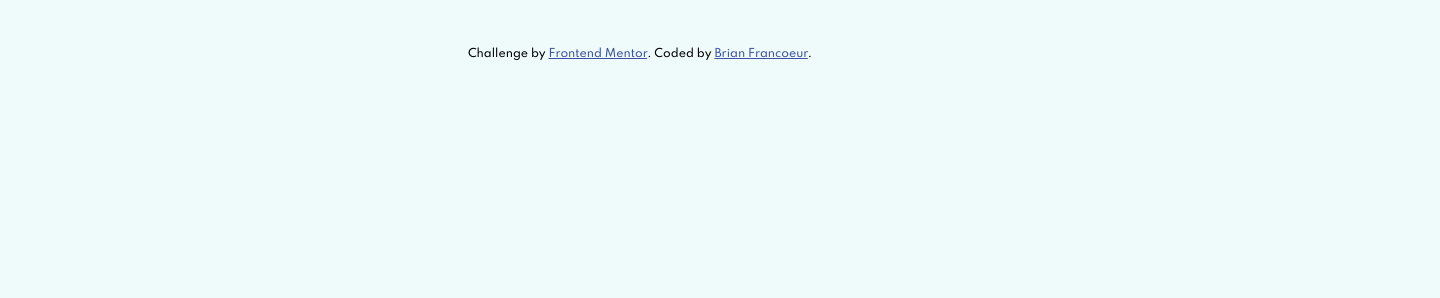
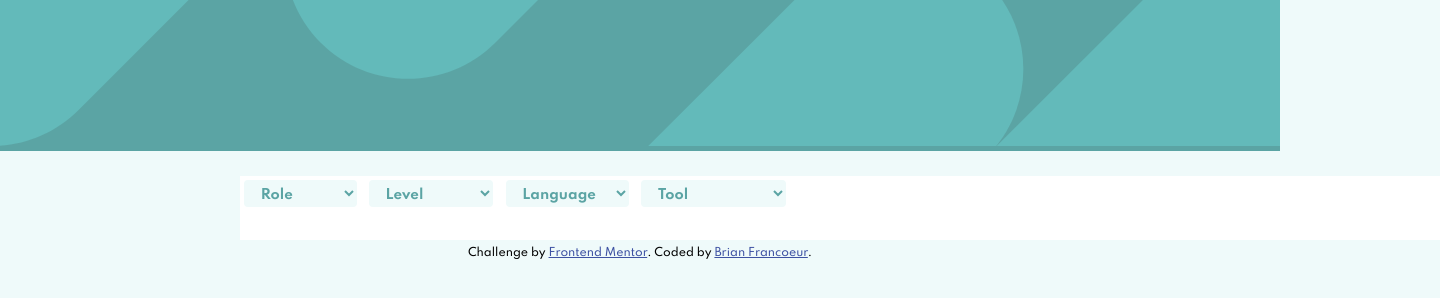
Before and after one commit to BFrancoeur/fem-static-job-listings, a website with bundled scripts: page index.html in a window 1280 px wide. Shown: the whole page, 1440 px wide, since content can reach past the window. Built offline with nearby package versions, Linux system fonts and the light colour scheme; no server answers.

Commit message:
add job categories select elements and options

```diff
--- a/index.css
+++ b/index.css
@@ -11,6 +11,7 @@
   /* Colors */
   --color-white: hsl(255, 100%, 100%);
   --color-primary: hsl(180, 29%, 50%);
+  --color-accent: hsl(181, 39%, 56%);
   --color-neutral: hsl(180, 52%, 96%);
   --color-neutral-dark: hsl(180, 8%, 52%);
   --color-neutral-extra-dark: hsl(180, 14%, 20%);
@@ -33,8 +34,65 @@ h1, h2, h3, h4, h5, h6 {
   font-weight: var(--font-weight-bold);
 }
 
+.app-header {
+  position: relative;
+  background-color: var(--color-primary);
+  margin-bottom: 6rem;
+}
+
+.wrapper {
+  position: absolute;
+  top: 8rem;
+  left: 0;
+  width: 100%;
+  max-width: 1440px;
+  padding: 0;
+  margin: 3rem auto;
+  content: "";
+  display: table;
+  clear: both;
+}
+
+.bg-header {
+  position: relative;
+  top: 0;
+  left: 0;
+  width: 100%;
+  height: auto;
+  background-position: center;
+  background-repeat: no-repeat;
+}
+
+#job-categories {
+  position: absolute;
+  left: 240px;
+  width: 100%;
+  max-width: 1200px;
+  height: 4rem;
+  background-color: var(--color-white);
+}
+
+#job-categories select {
+    font-family: "Spartan", sans-serif;
+    font-weight: var(--font-weight-bold);
+    padding: 0.45rem 0.8rem .25rem;
+    margin: 0.25rem;
+    color: var(--color-primary);
+    background-color: var(--color-neutral);
+    border-radius: 4px;
+    border: none;
+    transition: all .2s;
+}
+
+#job-categories select:focus {
+  border: none;
+  outline: none;
+}
+
 #jobs-list {
-  margin: 3rem;
+  width: 100%;
+  max-width: 1440px;
+  margin: 3rem auto;
 }
 
 .job-listing {
@@ -131,7 +189,7 @@ h1, h2, h3, h4, h5, h6 {
 
   .tag {
     display: inline-block;
-    padding: 0.25rem 0.8rem;
+    padding: 0.45rem 0.8rem .25rem;
     margin: 0.25rem;
     color: var(--color-primary);
     background-color: var(--color-neutral);
--- a/index.html
+++ b/index.html
@@ -18,7 +18,46 @@
   </style>
 </head>
 <body>
-    <div id="jobs-list"></div>
+    <header class="app-header">
+      <img src="./images/bg-header-desktop.svg" alt="header background" class="bg-header">
+      <div class="wrapper">
+        <div id="job-categories">
+          <select name="roles" id="roles" class="categories">
+            <option value="role" class="option" default>Role</option>
+            <option value="role--frontend" class="option">Frontend</option>
+            <option value="role--backend" class="option">Backend</option>
+            <option value="role--fullstack" class="option">Fullstack</option>
+          </select>
+
+          <select name="levels" id="levels" class="categories">
+            <option value="level" class="option" default>Level</option>
+            <option value="level--junior" class="option">Junior</option>
+            <option value="level--midweight" class="option">Midweight</option>
+            <option value="level--senior" class="option">Senior</option>
+          </select>
+
+          <select name="languages" id="languages" class="categories">
+            <option value="language" class="option" default>Language</option>
+            <option value="language--python" class="option">Python</option>
+            <option value="language--ruby" class="option">Ruby</option>
+            <option value="language--javascript" class="option">JavaScript</option>
+            <option value="language--html" class="option">HTML</option>
+            <option value="language--css" class="option">CSS</option>
+          </select>
+
+          <select name="tools" id="tools" class="categories">
+            <option value="tool" class="option" default>Tool</option>
+            <option value="tool--react" class="option">React</option>
+            <option value="tool--sass" class="option">Sass</option>
+            <option value="tool--vue" class="option">Vue</option>
+            <option value="tool--django" class="option">Django</option>
+            <option value="tool--ruby-on-rails" class="option">Ruby on Rails</option>
+          </select>
+        </div>
+      </div>
+    </header>
+    <div id="jobs-list">
+    </div>
 
   <div class="attribution">
     Challenge by <a href="https://www.frontendmentor.io/" target="_blank">Frontend Mentor</a>.
--- a/index.js
+++ b/index.js
@@ -42,7 +42,6 @@ function showJobsList(jobs) {
     jobs.forEach(job => {
 
         const tags = [job.role, job.level, ...job.languages, ...job.tools];
-        let firstIteration = '';
         const jobListing = document.createElement('article');
         jobListing.setAttribute('id', `co${job.id}`);
         jobListing.classList.add('job-listing');
--- a/package.json
+++ b/package.json
@@ -10,5 +10,8 @@
   "license": "ISC",
   "devDependencies": {
     "browser-sync": "^2.26.7"
+  },
+  "dependencies": {
+    "font-awesome": "^4.7.0"
   }
 }
```
Also changed, not shown: filter.js (added, +10 -0 lines), 1 other file.
